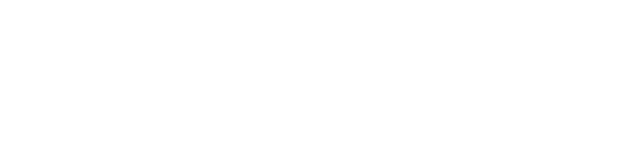
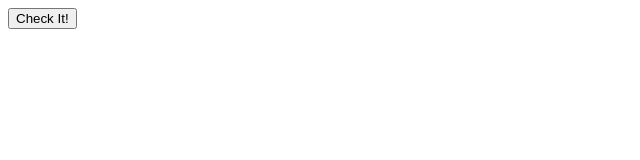
Before and after one commit to sarahabrahamson/HW2_WebSys, a plain HTML site: page index.html in a window 1280 px wide. Shown: the whole page, without its empty margins (0-640 px from the left). Drawn offline with Linux system fonts and the light colour scheme.

Commit message:
Added the 'Check It!' button

```diff
--- a/index.html
+++ b/index.html
@@ -5,6 +5,7 @@
 	<link rel="stylesheet" type="text/css" href="style.css">
 </head>
 <body>
+		<button>Check It!</button>
 </body>
 <script src="hex.js"></script>
 </html>
```
